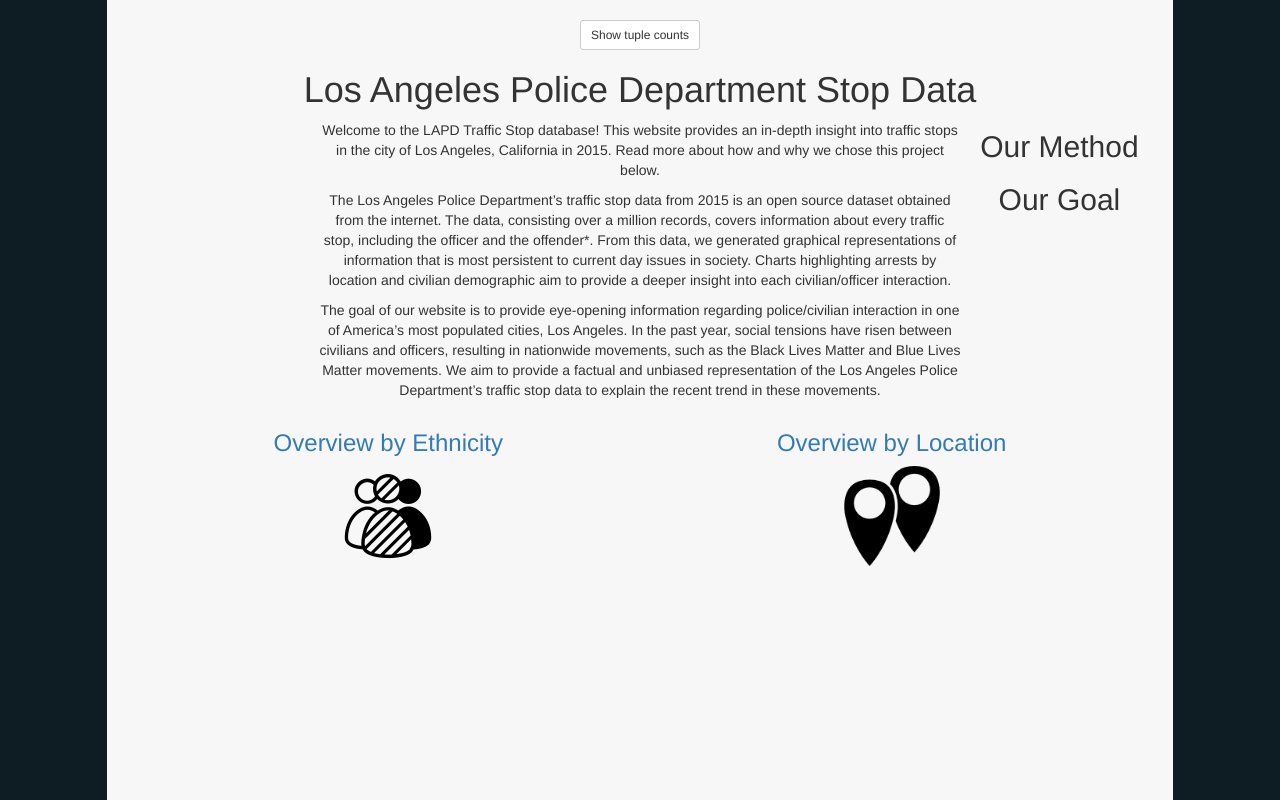
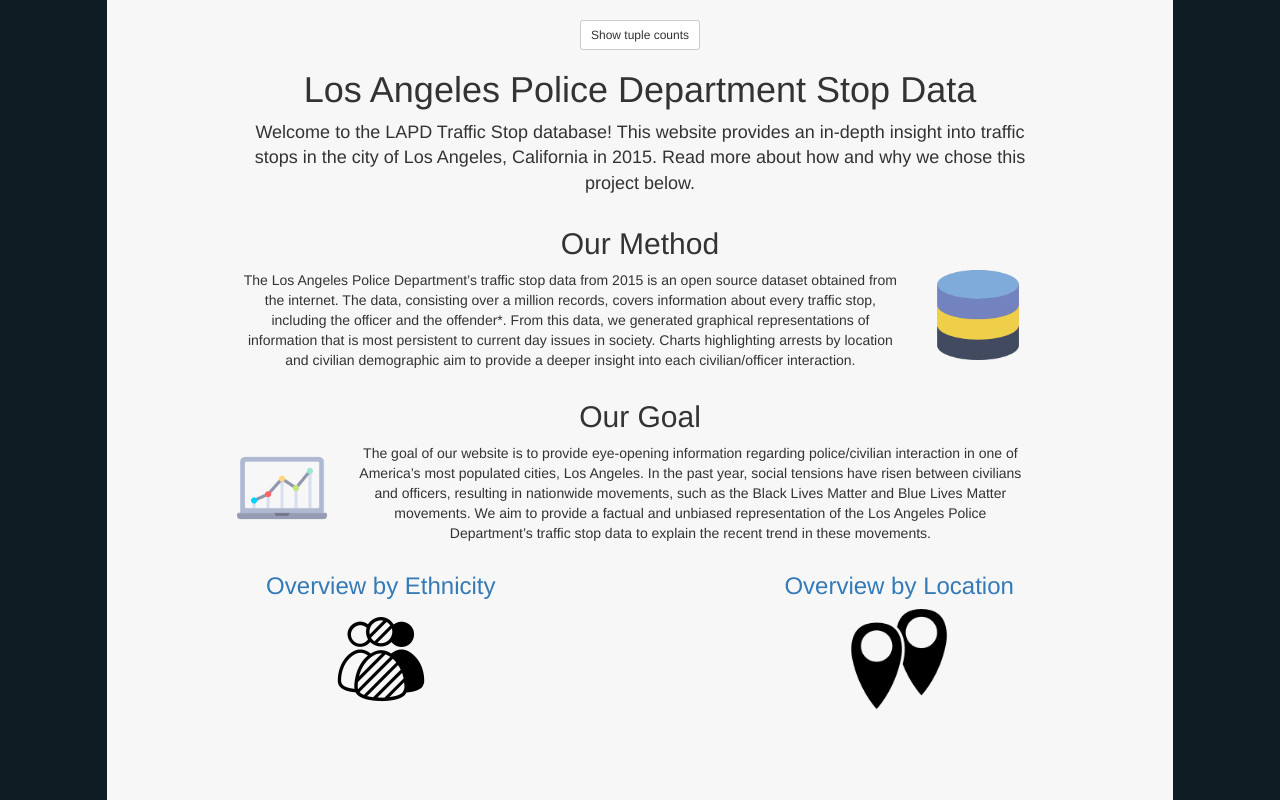
Before and after one commit to victor-lin/lapd-stop-data, a Flask app: template LAPDStopData/templates/start.html in a window 1280 px wide. Shown: the part 50-850 px from the top of the page. Run offline with Flask 2, Linux system fonts and the light colour scheme; the template is opened without the code that fills it, so the values that code supplies are empty; parts of the project's set-up code (start-up, migrations or seed data) failed here and were passed over; some libraries are stand-ins or nearby versions.

Commit message:
Update homepage

```diff
--- a/LAPDStopData/static/style.css
+++ b/LAPDStopData/static/style.css
@@ -24,6 +24,10 @@ div.dataTables_wrapper {
     height: 100%;
 }
 
+.home-image {
+    width: 120px;
+}
+
 .topic-image {
     width: 100px;
 }
--- a/LAPDStopData/templates/start.html
+++ b/LAPDStopData/templates/start.html
@@ -4,22 +4,32 @@
 <div style="text-align: center">
   <button type="button" class="btn btn-default btn-sm" data-toggle="modal" data-target="#tuple-count-modal" title="Show number of tuples in each table">Show tuple counts</button>
 </div>
+<div style="padding: 0 10%">
   <h1 class="center">Los Angeles Police Department Stop Data</h1>
-<p class="center col-md-8 col-md-offset-2">Welcome to the LAPD Traffic Stop database! This website provides an in-depth insight into traffic stops in the city of Los Angeles, California in 2015. Read more about how and why we chose this project below.</p>
-<h2 class="center">Our Method</h2>
-<p class="center col-md-8 col-md-offset-2">The Los Angeles Police Department’s traffic stop data from 2015 is an open source dataset obtained from the internet. The data, consisting over a million records, covers information about every traffic stop, including the officer and the offender*. From this data, we generated graphical representations of information that is most persistent to current day issues in society. Charts highlighting arrests by location and civilian demographic aim to provide a deeper insight into each civilian/officer interaction.</p>
-<h2 class="center">Our Goal</h2>
-<p class="center col-md-8 col-md-offset-2">The goal of our website is to provide eye-opening information regarding police/civilian interaction in one of America’s most populated cities, Los Angeles. In the past year, social tensions have risen between civilians and officers, resulting in nationwide movements, such as the Black Lives Matter and Blue Lives Matter movements. We aim to provide a factual and unbiased representation of the Los Angeles Police Department’s traffic stop data to explain the recent trend in these movements.</p>
+  <p class="center" style="font-size: 18px">Welcome to the LAPD Traffic Stop database! This website provides an in-depth insight into traffic stops in the city of Los Angeles, California in 2015. Read more about how and why we chose this project below.</p>
+  <div class="row center">
+    <h2>Our Method</h2>
+    <p class="col-md-10">The Los Angeles Police Department’s traffic stop data from 2015 is an open source dataset obtained from the internet. The data, consisting over a million records, covers information about every traffic stop, including the officer and the offender*. From this data, we generated graphical representations of information that is most persistent to current day issues in society. Charts highlighting arrests by location and civilian demographic aim to provide a deeper insight into each civilian/officer interaction.</p>
+    <img class="col-md-2 home-image" src="{{ url_for('static', filename='database.png') }}">
+  </div>
+  <div class="row center">
+    <h2>Our Goal</h2>
+    <img class="col-md-2 home-image" src="{{ url_for('static', filename='chart.png') }}">
+    <p class="col-md-10">The goal of our website is to provide eye-opening information regarding police/civilian interaction in one of America’s most populated cities, Los Angeles. In the past year, social tensions have risen between civilians and officers, resulting in nationwide movements, such as the Black Lives Matter and Blue Lives Matter movements. We aim to provide a factual and unbiased representation of the Los Angeles Police Department’s traffic stop data to explain the recent trend in these movements.</p>
+  </div>
+</div>
+<div class="row">
   <div class="col-md-6 center">
-  <a href="#">
+    <a href="/figures/ethnicity">
       <h3>Overview by Ethnicity</h3>
       <img class="topic-image" src="{{ url_for('static', filename='diverse.png') }}">
     </a>
   </div>
   <div class="col-md-6 center">
-  <a href="#">
+    <a href="/figures/location">
       <h3>Overview by Location</h3>
       <img class="topic-image" src="{{ url_for('static', filename='location_pins.png') }}">
     </a>
   </div>
+</div>
 {% endblock %}
```
Also changed, not shown: LAPDStopData/static/chart.png (added), LAPDStopData/static/database.png (added). Lines whose indentation alone changed are shown as unchanged.
